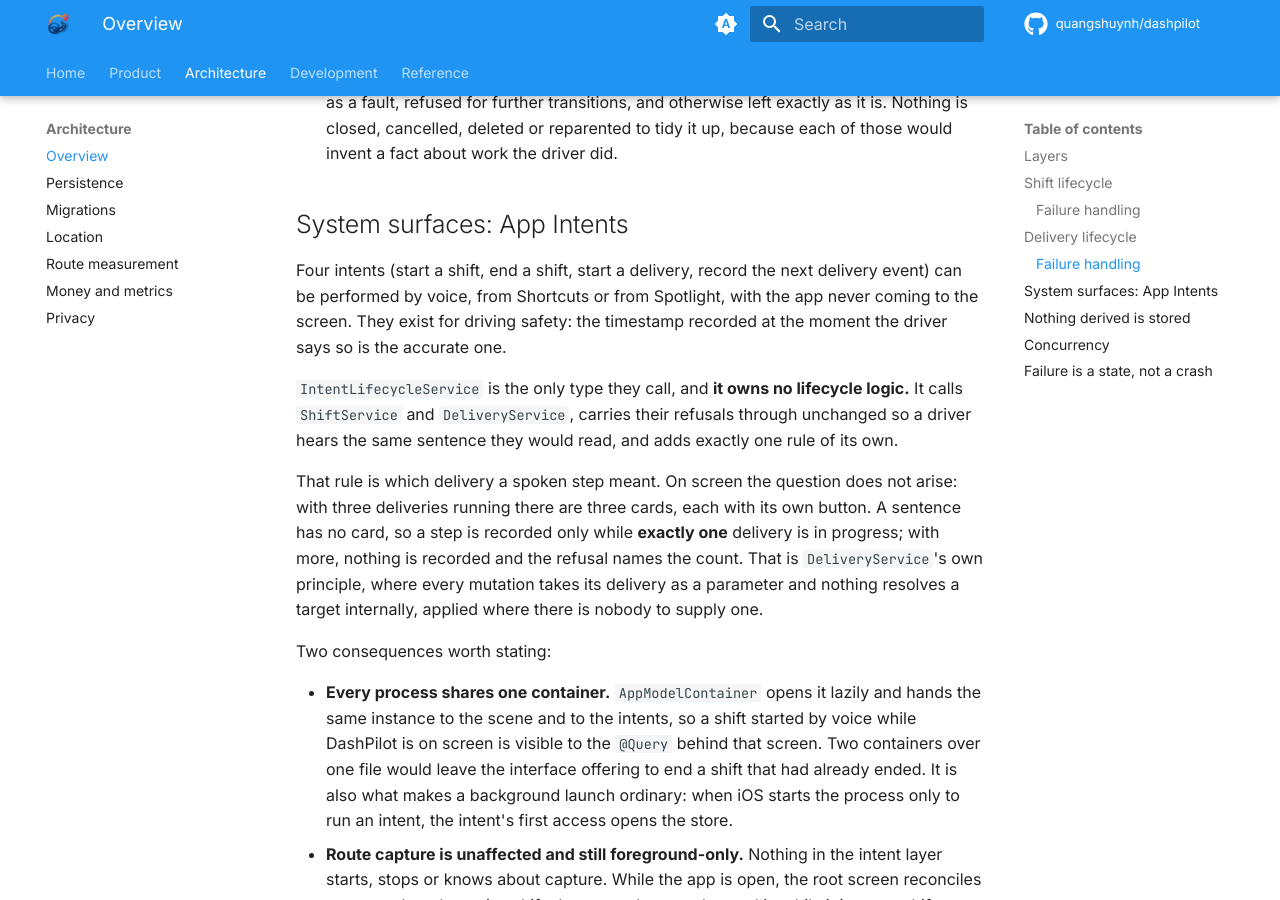
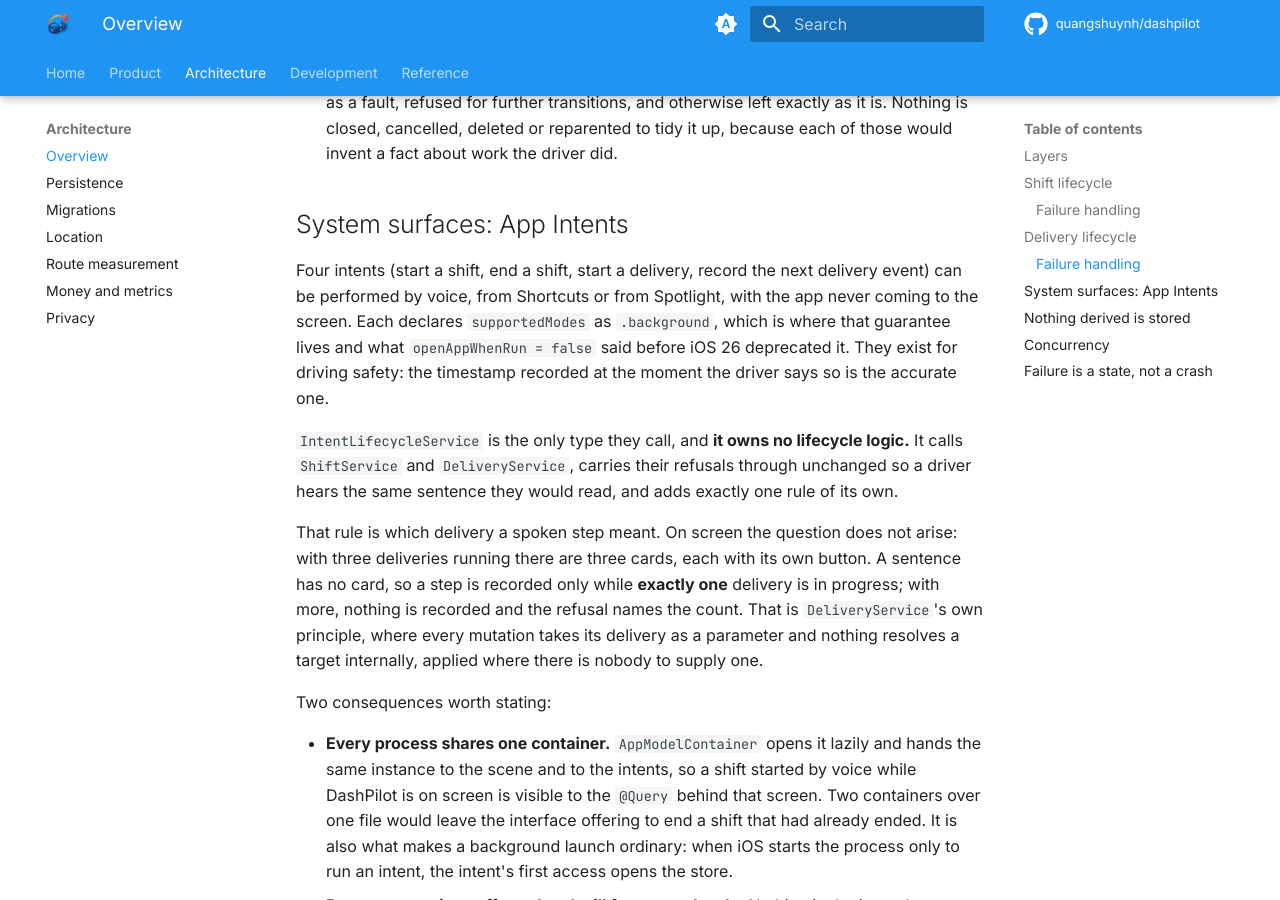
Before and after one commit to quangshuynh/dashpilot, an MkDocs documentation site: the page built from docs/architecture/overview.md, in a window 1280 px wide and 900 px high, scrolled down 2977 px. Built offline with MkDocs 1.6.1 and Material for MkDocs 9.7.7, drawn with Linux system fonts in a browser that asks for light colours; comment, search, counter and statistics services are not loaded.

Commit message:
docs: name where the intents' background-only guarantee lives
The architecture overview said the app never comes to the screen but not
what makes that true. It now names `supportedModes = .background`, and
that this is what `openAppWhenRun = false` said before iOS 26 deprecated
it. No behaviour changed; the sentence was simply incomplete.

```diff
--- a/docs/architecture/overview.md
+++ b/docs/architecture/overview.md
@@ -101,9 +101,10 @@ does not know how a delivery advances.
 ## System surfaces: App Intents
 
 Four intents (start a shift, end a shift, start a delivery, record the next delivery event) can be
-performed by voice, from Shortcuts or from Spotlight, with the app never coming to the screen. They
-exist for driving safety: the timestamp recorded at the moment the driver says so is the accurate
-one.
+performed by voice, from Shortcuts or from Spotlight, with the app never coming to the screen. Each
+declares `supportedModes` as `.background`, which is where that guarantee lives and what
+`openAppWhenRun = false` said before iOS 26 deprecated it. They exist for driving safety: the
+timestamp recorded at the moment the driver says so is the accurate one.
 
 `IntentLifecycleService` is the only type they call, and **it owns no lifecycle logic.** It calls
 `ShiftService` and `DeliveryService`, carries their refusals through unchanged so a driver hears the
```
